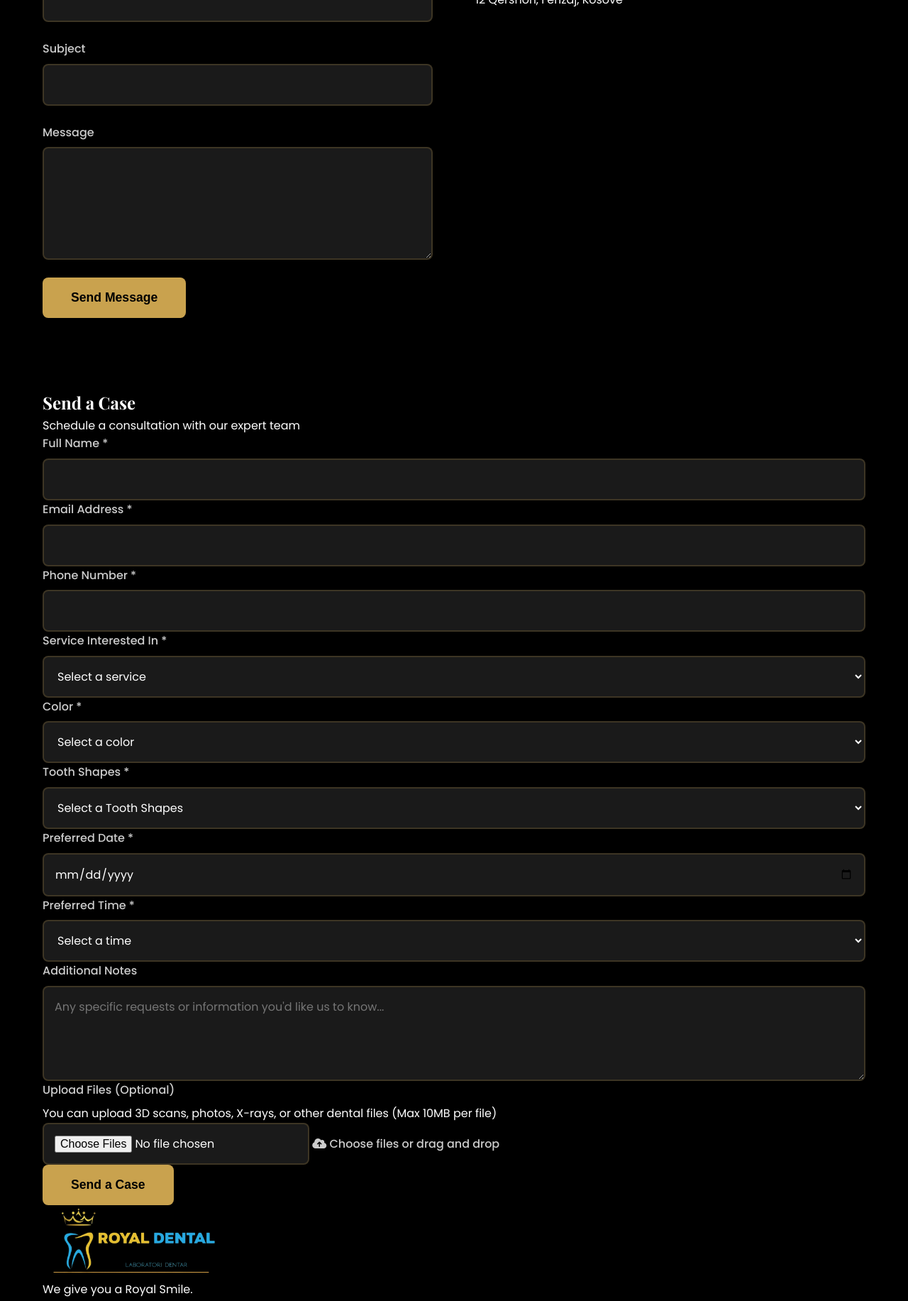
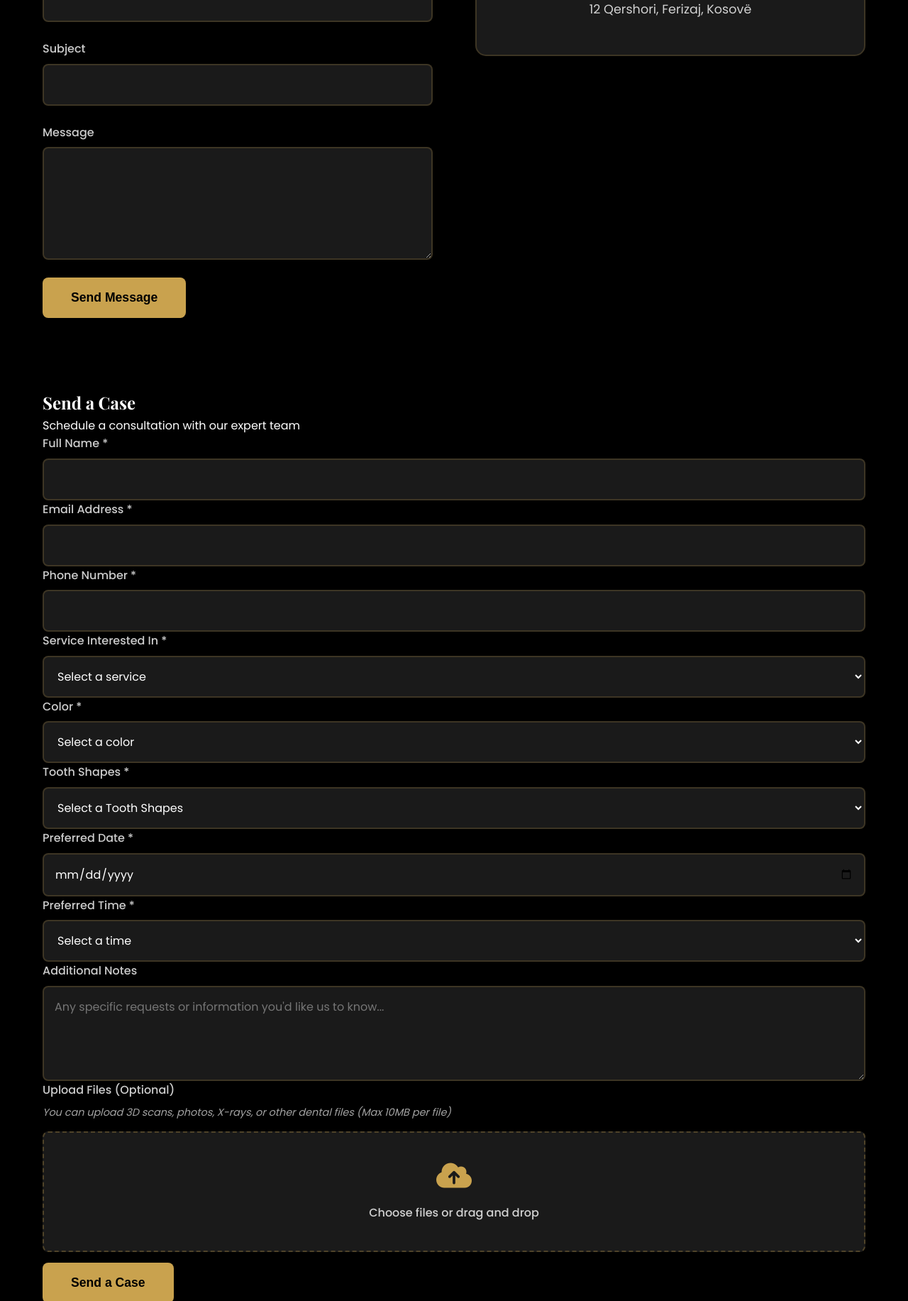
Before and after one commit to hafir743/Project-RoyalDental, a PHP site: page /contact.html in a window 1280 px wide. Shown: the part 1515-3348 px from the top of the page at 71% size. Run offline with PHP 8.4, Linux system fonts and the light colour scheme.

Commit message:
pjesa e map edhe file upload

```diff
--- a/contact.css
+++ b/contact.css
@@ -353,3 +353,157 @@ a {
     transform: translateY(-3px);
     box-shadow: 0 10px 30px rgba(201, 162, 78, 0.4);
 }
+
+file-upload-group {
+    margin-top: 10px;
+}
+
+.file-upload-hint {
+    font-size: 0.9rem;
+    color: var(--text-light);
+    opacity: 0.8;
+    margin-bottom: 15px;
+    font-style: italic;
+}
+
+.file-upload-wrapper {
+    position: relative;
+}
+
+.file-input {
+    position: absolute;
+    opacity: 0;
+    width: 0;
+    height: 0;
+}
+
+.file-upload-label {
+    display: flex;
+    flex-direction: column;
+    align-items: center;
+    justify-content: center;
+    padding: 40px 20px;
+    background: var(--dark-gray);
+    border: 2px dashed rgba(201, 162, 78, 0.3);
+    border-radius: 8px;
+    cursor: pointer;
+    transition: all 0.3s ease;
+    text-align: center;
+    gap: 10px;
+}
+
+.file-upload-label:hover {
+    border-color: var(--gold);
+    background: rgba(201, 162, 78, 0.05);
+}
+
+.file-upload-label i {
+    font-size: 2.5rem;
+    color: var(--gold);
+    margin-bottom: 10px;
+}
+
+.file-upload-label span {
+    color: var(--text-light);
+    font-size: 1rem;
+}
+
+.file-list {
+    margin-top: 15px;
+    display: flex;
+    flex-direction: column;
+    gap: 10px;
+}
+
+.file-item {
+    display: flex;
+    align-items: center;
+    justify-content: space-between;
+    padding: 12px 15px;
+    background: var(--dark-gray);
+    border: 1px solid rgba(201, 162, 78, 0.2);
+    border-radius: 8px;
+    gap: 15px;
+}
+
+.file-item-info {
+    display: flex;
+    align-items: center;
+    gap: 10px;
+    flex: 1;
+    min-width: 0;
+}
+
+.file-item-info i {
+    color: var(--gold);
+    font-size: 1.2rem;
+    flex-shrink: 0;
+}
+
+.file-item-name {
+    color: var(--text-light);
+    font-size: 0.95rem;
+    overflow: hidden;
+    text-overflow: ellipsis;
+    white-space: nowrap;
+}
+
+.file-item-size {
+    color: var(--text-light);
+    font-size: 0.85rem;
+    opacity: 0.7;
+    flex-shrink: 0;
+}
+
+.file-item-remove {
+    background: transparent;
+    border: none;
+    color: #ff4d5a;
+    cursor: pointer;
+    font-size: 1.2rem;
+    padding: 5px;
+    transition: transform 0.2s ease;
+    flex-shrink: 0;
+}
+
+.file-item-remove:hover {
+    transform: scale(1.2);
+}
+
+
+.map-container {
+    position: sticky;
+    top: 100px;
+}
+
+.map-placeholder {
+    background: var(--dark-gray);
+    border: 2px solid rgba(201, 162, 78, 0.2);
+    border-radius: 15px;
+    height: 500px;
+    display: flex;
+    flex-direction: column;
+    align-items: center;
+    justify-content: center;
+    text-align: center;
+    padding: 40px;
+}
+
+.map-placeholder i {
+    font-size: 5rem;
+    color: var(--gold);
+    margin-bottom: 20px;
+}
+
+.map-placeholder p {
+    color: var(--text-light);
+    font-size: 1.1rem;
+    margin-bottom: 10px;
+}
+
+.map-note {
+    font-size: 0.9rem !important;
+    color: var(--text-light) !important;
+    opacity: 0.7;
+    font-style: italic;
+}
```
